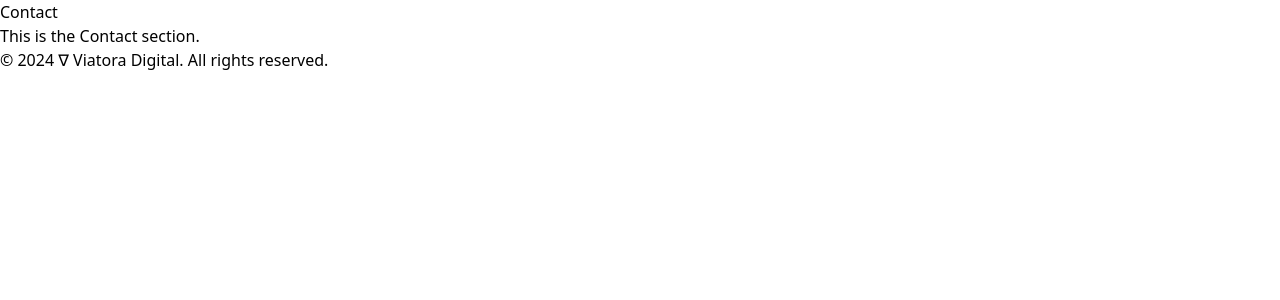
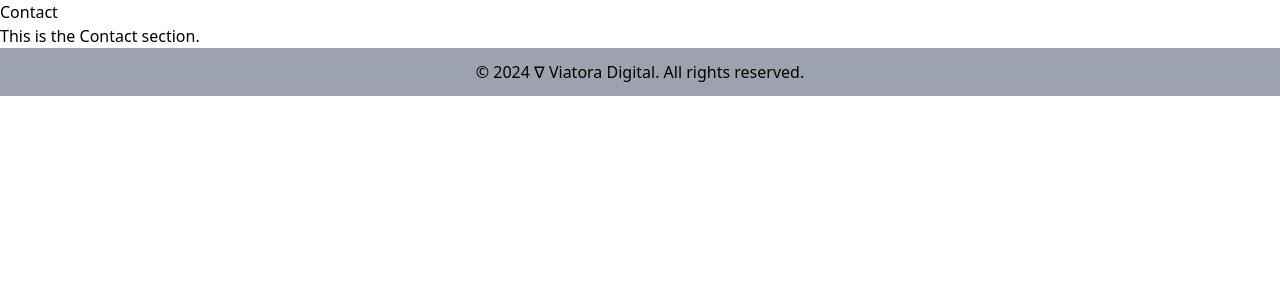
Before and after one commit to TandemCreativeDev/wedgy-fe, a React (Vite) app: page /contact in a window 1280 px wide. Shown: the top 300 px of the page. Built offline with nearby package versions, Linux system fonts and the light colour scheme; a web font is replaced by a local one.

Commit message:
style: add styling to footer

```diff
--- a/src/components/Footer/Footer.tsx
+++ b/src/components/Footer/Footer.tsx
@@ -1,7 +1,7 @@
 export default function Footer() {
   return (
-    <footer>
+    <footer className="w-screen bg-gray-400 flex justify-center items-center h-12">
       <p>&copy; 2024 &nabla; Viatora Digital. All rights reserved.</p>
     </footer>
   );
-};
+}
```
